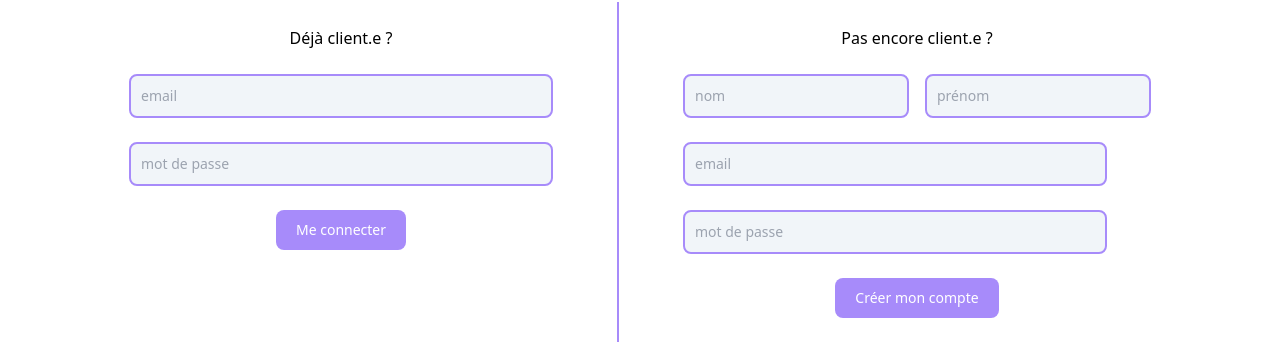
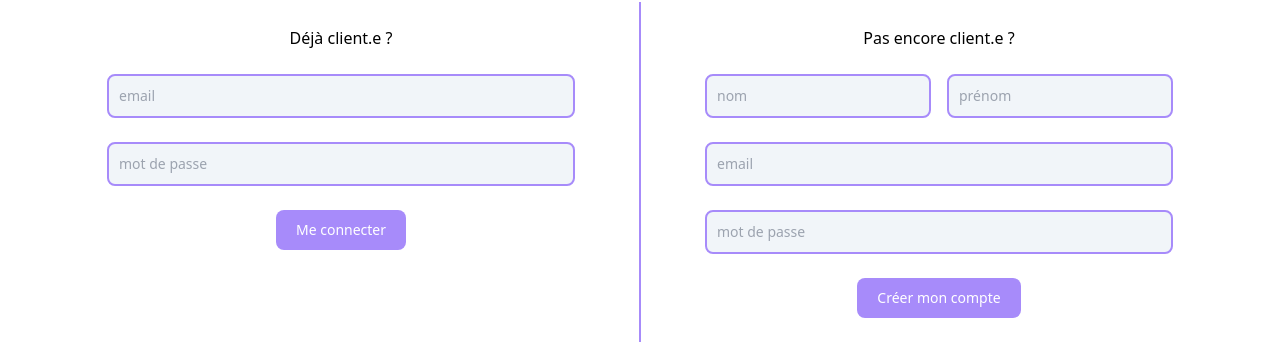
Before and after one commit to adatechschool/projet_collectif_vente_de_meubles-front-team_retrovibe, a React (Create React App) app: page /moncompte in a window 1280 px wide. Shown: the part 258-602 px from the top of the page. Built offline with nearby package versions, Linux system fonts and the light colour scheme; no server answers.

Commit message:
champ de texte plus grand dans Log

```diff
--- a/src/Composants/Connexion.jsx
+++ b/src/Composants/Connexion.jsx
@@ -30,10 +30,10 @@ function Connexion (){
         <div className="mb-6 flex flex-row">
           <div>
             <div className="mb-6">
-              <input  defaultValue=""{...register("email")}type="email" id="email" className="bg-slate-100 border-2 border-violet-400 text-gray-900 text-sm rounded-lg focus:outline-none block p-2.5 pr-52 hover:border-violet-700" placeholder="email" required />
+              <input  defaultValue="" size="50"{...register("email")}type="email" id="email" className="bg-slate-100 border-2 border-violet-400 text-gray-900 text-sm rounded-lg focus:outline-none block p-2.5 pr-42 hover:border-violet-700" placeholder="email" required />
             </div>
             <div className="mb-6">
-              <input defaultValue="" {...register("mot_de_passe")}type="password" id="password" className="bg-slate-100 border-2 border-violet-400 text-gray-900 text-sm rounded-lg focus:outline-none block p-2.5  pr-52 hover:border-violet-700" placeholder="mot de passe" required />
+              <input defaultValue="" size="50" {...register("mot_de_passe")}type="password" id="password" className="bg-slate-100 border-2 border-violet-400 text-gray-900 text-sm rounded-lg focus:outline-none block p-2.5  pr-42 hover:border-violet-700" placeholder="mot de passe" required />
             </div>
             <button type ="submit"className="mb-6 text-white bg-violet-400 hover:bg-violet-700 focus:outline-none font-medium rounded-lg text-sm sm:w-auto px-5 py-2.5 text-center">Me connecter</button>
           </div>
--- a/src/Composants/Inscription.jsx
+++ b/src/Composants/Inscription.jsx
@@ -24,17 +24,17 @@ function Inscription (){
         <h1 className="mt-6 mb-6 text-center">Pas encore client.e ?</h1>
             <div className="mb-6 flex flex-row">
               <div className="mr-4">
-                  <input defaultValue="" {...register("InputNom")}type="text" id="IputNom" className="bg-slate-100 border-2 border-violet-400 text-gray-900 text-sm rounded-lg focus:outline-none block p-2.5 hover:border-violet-700" placeholder="nom" required />
+                  <input defaultValue="" size="20" {...register("InputNom")}type="text" id="IputNom" className="bg-slate-100 border-2 border-violet-400 text-gray-900 text-sm rounded-lg focus:outline-none block p-2.5 hover:border-violet-700" placeholder="nom" required />
               </div>
               <div>
-                  <input defaultValue="" {...register("InputPrenom")}type="text" id="InputPrenom" className="bg-slate-100 border-2 border-violet-400 text-gray-900 text-sm rounded-lg focus:outline-none block p-2.5 hover:border-violet-700" placeholder="prénom" required />
+                  <input defaultValue="" size="20" {...register("InputPrenom")}type="text" id="InputPrenom" className="bg-slate-100 border-2 border-violet-400 text-gray-900 text-sm rounded-lg focus:outline-none block p-2.5 hover:border-violet-700" placeholder="prénom" required />
               </div>
             </div>
             <div className="mb-6">
-                <input defaultValue="" {...register("InputEmail")}type="email" id="InputEmail" className="bg-slate-100 border-2 border-violet-400 text-gray-900 text-sm rounded-lg focus:outline-none block p-2.5 pr-52 hover:border-violet-700" placeholder="email" required />
+                <input defaultValue="" size="50" {...register("InputEmail")}type="email" id="InputEmail" className="bg-slate-100 border-2 border-violet-400 text-gray-900 text-sm rounded-lg focus:outline-none block p-2.5 pr-42 hover:border-violet-700" placeholder="email" required />
             </div>
             <div className="mb-6">
-                <input defaultValue="" {...register("InputMotdePasse")}type="password" id="InputMotdePasse" className="bg-slate-100 border-2 border-violet-400 text-gray-900 text-sm rounded-lg focus:outline-none block p-2.5  pr-52 hover:border-violet-700" placeholder="mot de passe" required />
+                <input defaultValue="" size="50" {...register("InputMotdePasse")}type="password" id="InputMotdePasse" className="bg-slate-100 border-2 border-violet-400 text-gray-900 text-sm rounded-lg focus:outline-none block p-2.5  pr-42 hover:border-violet-700" placeholder="mot de passe" required />
             </div>
             <button type="submit" className="mb-6 text-white bg-violet-400 hover:bg-violet-700 focus:outline-none font-medium rounded-lg text-sm sm:w-auto px-5 py-2.5 text-center">Créer mon compte</button>
       </form>
```
